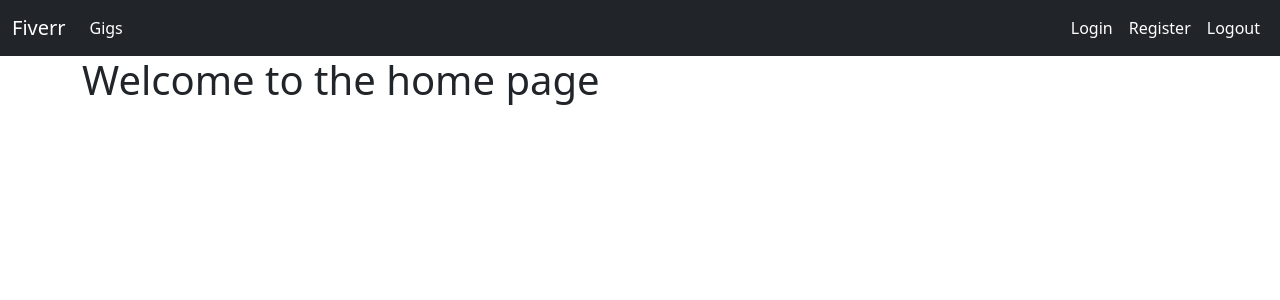
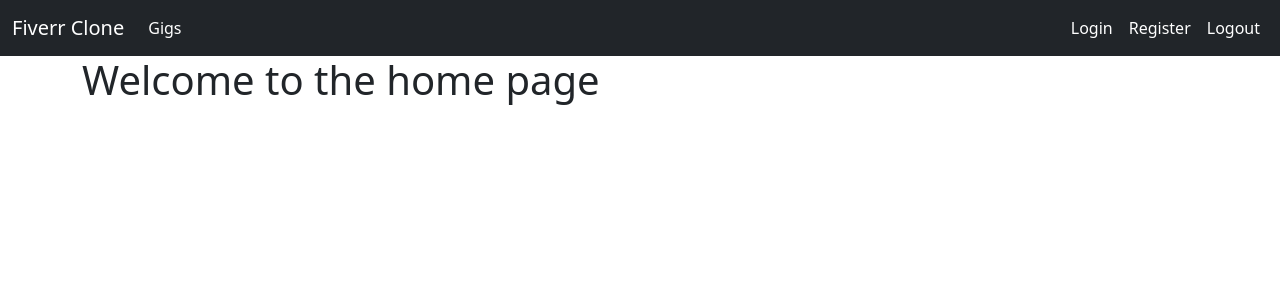
Before and after one commit to djangoLovers/fiverrClone, a Django app: page / in a window 1280 px wide. Shown: the top 300 px of the page. Run offline with Django 3.2, Linux system fonts and the light colour scheme; some libraries are stand-ins or nearby versions.

Commit message:
html changes

```diff
--- a/templates/partials/navbar.html
+++ b/templates/partials/navbar.html
@@ -1,6 +1,6 @@
 <nav class="navbar navbar-expand-lg navbar-dark bg-dark sticky-top">
     <div class="container-fluid">
-        <a class="navbar-brand" href="/">Fiverr</a>
+        <a class="navbar-brand" href="/">Fiverr Clone</a>
         <button class="navbar-toggler" type="button" data-bs-toggle="collapse" data-bs-target="#navbarNavAltMarkup"
             aria-controls="navbarNavAltMarkup" aria-expanded="false" aria-label="Toggle navigation">
             <span class="navbar-toggler-icon"></span>
```
